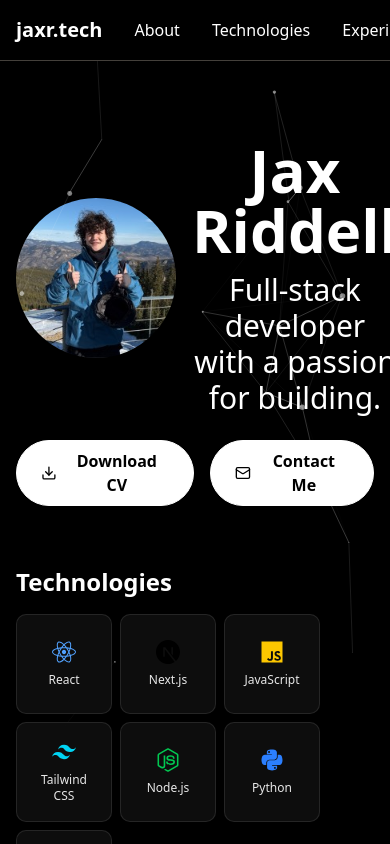
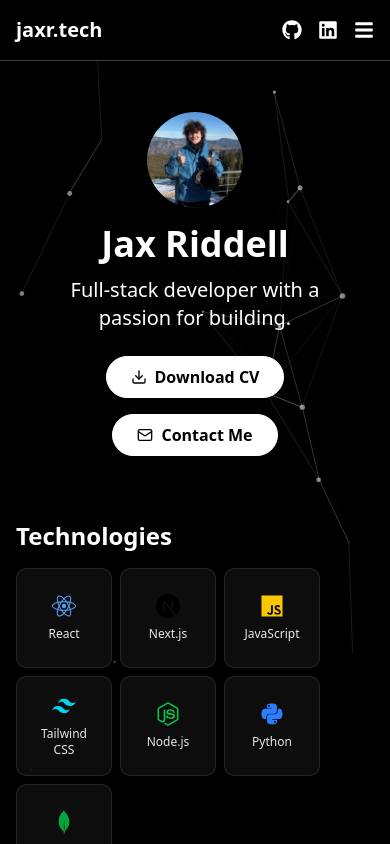
Before and after one commit to jaxridd/github-portfolio, a Next.js app: page / in a window 390 px wide. Shown: the top 844 px of the page. Built offline with nearby package versions, Linux system fonts and the light colour scheme.

Commit message:
Implement mobilie responsive layout

```diff
--- a/Components/About.jsx
+++ b/Components/About.jsx
@@ -3,10 +3,11 @@ import { InteractiveHoverButton } from "./magicui/interactive-hover-button";
 
 const About = () => {
   return (
-    <div className="flex items-center justify-center py-15">
+    <div className="flex items-center justify-center">
       <div className="w-full max-w-6xl mx-auto px-4">
         <div className="flex flex-col items-center text-center space-y-6">
-          <div className="flex items-center space-x-4">
+          {/* Desktop Layout */}
+          <div className="hidden md:flex items-center space-x-4">
             <img
               src="/jax.jpg"
               alt="Jax Riddell"
@@ -19,7 +20,24 @@ const About = () => {
               </h2>
             </div>
           </div>
-          <div className="flex items-center space-x-4">
+
+          {/* Mobile Layout */}
+          <div className="md:hidden flex flex-col items-center space-y-4">
+            <img
+              src="/jax.jpg"
+              alt="Jax Riddell"
+              className="w-24 h-24 rounded-full"
+            />
+            <div className="flex flex-col items-center">
+              <h1 className="text-4xl font-bold mb-3">Jax Riddell</h1>
+              <h2 className="text-xl text-center px-4">
+                Full-stack developer with a passion for building.
+              </h2>
+            </div>
+          </div>
+
+          {/* Action Buttons */}
+          <div className="flex flex-col sm:flex-row items-center space-y-4 sm:space-y-0 sm:space-x-4">
             <a
               href="/Jax_Riddell_Res.pdf"
               download="Jax_Riddell_Resume.pdf"
--- a/Components/Header.jsx
+++ b/Components/Header.jsx
@@ -1,8 +1,11 @@
 "use client";
 import Link from "next/link";
-import { FaGithub, FaLinkedin } from "react-icons/fa";
+import { FaGithub, FaLinkedin, FaBars } from "react-icons/fa";
+import { useState } from "react";
 
 const Header = () => {
+  const [isMenuOpen, setIsMenuOpen] = useState(false);
+
   const navItems = [
     { id: "about", label: "About" },
     { id: "technologies", label: "Technologies" },
@@ -16,7 +19,8 @@ const Header = () => {
         <Link href="#about" className="text-xl font-bold">
           jaxr.tech
         </Link>
-        <nav className="flex space-x-8 ml-8">
+        {/* Desktop Navigation */}
+        <nav className="hidden md:flex space-x-8 ml-8">
           {navItems.map((item) => (
             <Link
               key={item.id}
@@ -28,7 +32,9 @@ const Header = () => {
           ))}
         </nav>
       </div>
-      <div className="flex items-center space-x-6">
+
+      {/* Desktop Social Links */}
+      <div className="hidden md:flex items-center space-x-6">
         <Link
           href="https://github.com/jaxridd"
           target="_blank"
@@ -46,6 +52,50 @@ const Header = () => {
           <FaLinkedin className="text-2xl" />
         </Link>
       </div>
+
+      {/* Mobile Menu Button */}
+      <div className="md:hidden flex items-center space-x-4">
+        <Link
+          href="https://github.com/jaxridd"
+          target="_blank"
+          rel="noopener noreferrer"
+          className="hover:text-gray-300 transition-colors duration-300"
+        >
+          <FaGithub className="text-xl" />
+        </Link>
+        <Link
+          href="https://www.linkedin.com/in/jax-riddell/"
+          target="_blank"
+          rel="noopener noreferrer"
+          className="hover:text-gray-300 transition-colors duration-300"
+        >
+          <FaLinkedin className="text-xl" />
+        </Link>
+        <button
+          onClick={() => setIsMenuOpen(!isMenuOpen)}
+          className="text-white hover:text-gray-300 transition-colors duration-300"
+        >
+          <FaBars className="text-xl" />
+        </button>
+      </div>
+
+      {/* Mobile Navigation Menu */}
+      {isMenuOpen && (
+        <div className="absolute top-full left-0 right-0 bg-black border-b border-stone-700 md:hidden">
+          <nav className="flex flex-col space-y-4 p-4">
+            {navItems.map((item) => (
+              <Link
+                key={item.id}
+                href={`#${item.id}`}
+                className="hover:text-gray-300 transition-colors duration-300 py-2"
+                onClick={() => setIsMenuOpen(false)}
+              >
+                {item.label}
+              </Link>
+            ))}
+          </nav>
+        </div>
+      )}
     </div>
   );
 };
--- a/app/page.js
+++ b/app/page.js
@@ -10,17 +10,17 @@ export default function Home() {
     <div className="relative">
       <ParticlesBackground />
       <Header />
-      <div className="pt-20">
-        <section id="about">
+      <div className="pt-20 md:pt-20">
+        <section id="about" className="py-8 md:py-15">
           <About />
         </section>
-        <section id="technologies">
+        <section id="technologies" className="py-8 md:py-15">
           <Technologies />
         </section>
-        <section id="experience">
+        <section id="experience" className="py-8 md:py-15">
           <WorkExperience />
         </section>
-        <section id="projects">
+        <section id="projects" className="py-8 md:py-15">
           <Projects />
         </section>
       </div>
```
Also changed, not shown: 1 other file (tests, documents, lock files or other folders).
